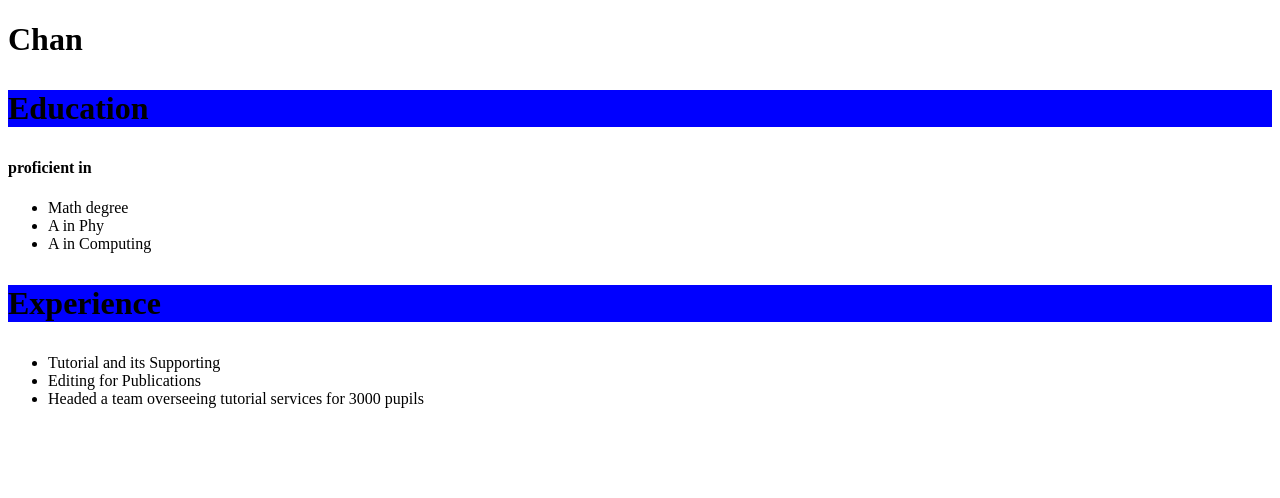
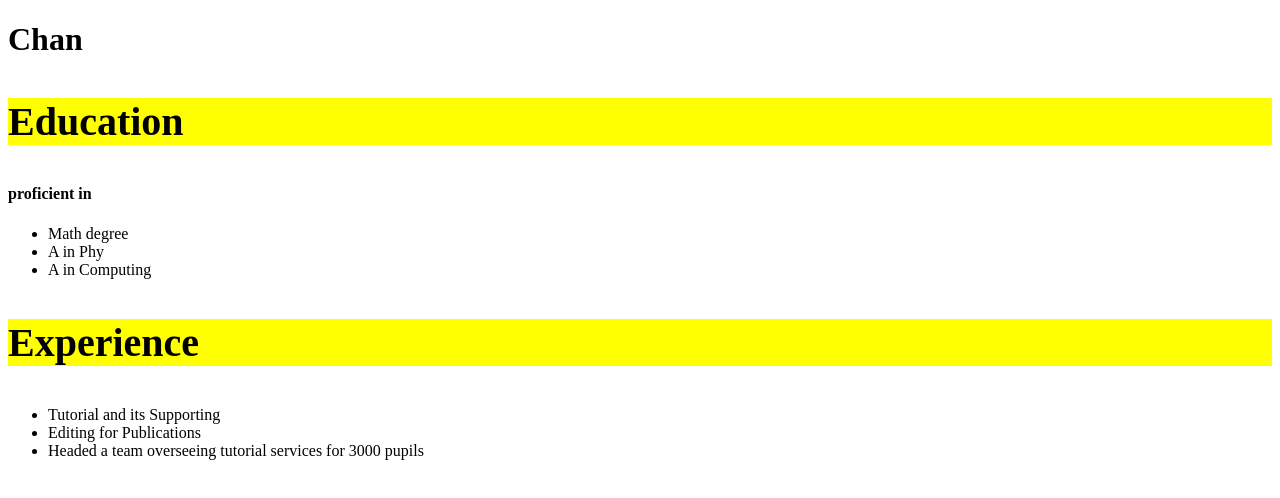
Before and after one commit to chan-ted/web-development-labs, a plain HTML site: page index.html in a window 1280 px wide. Drawn offline with Linux system fonts and the light colour scheme.

Commit message:
Update master.css

```diff
--- a/master.css
+++ b/master.css
@@ -1,4 +1,3 @@
-h3 {background-color: blue;
-     font-size:2em ;
-
+h3 {background-color: yellow;
+     font-size:40px ;
    }
```
